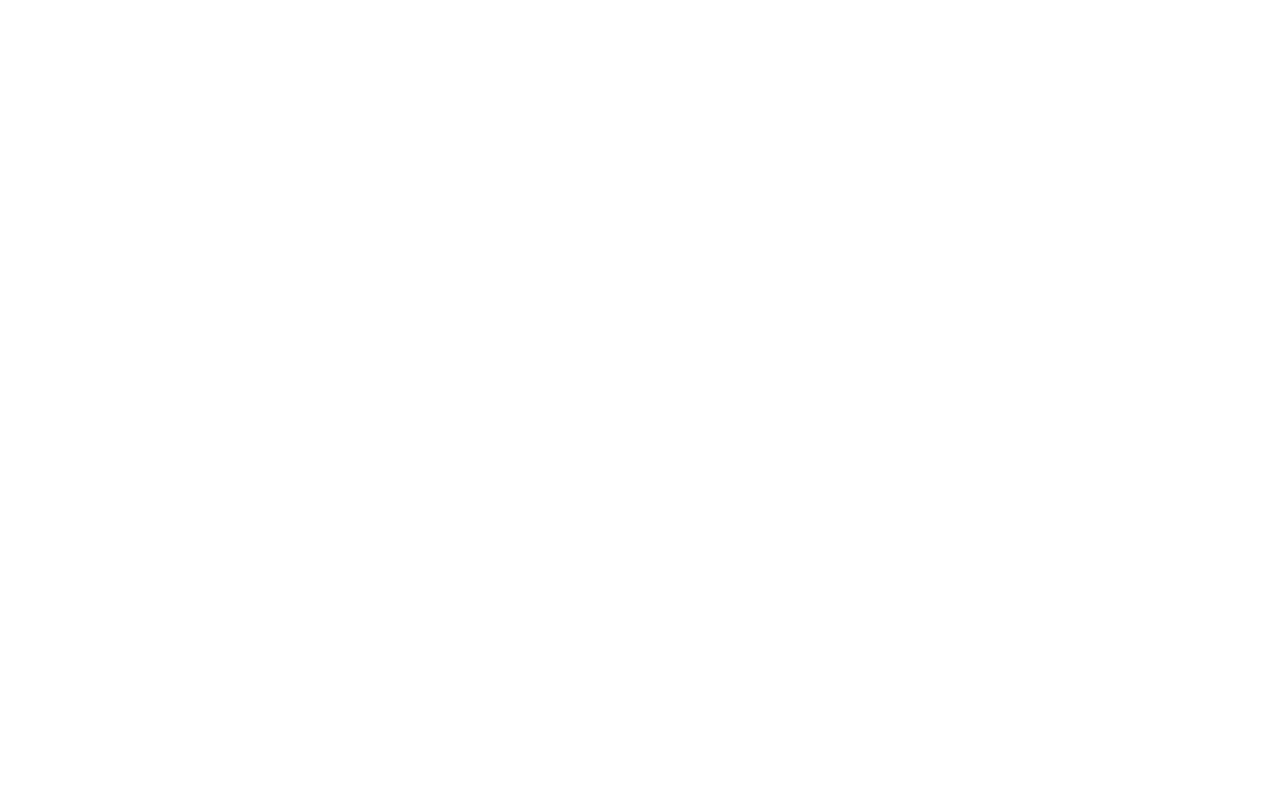
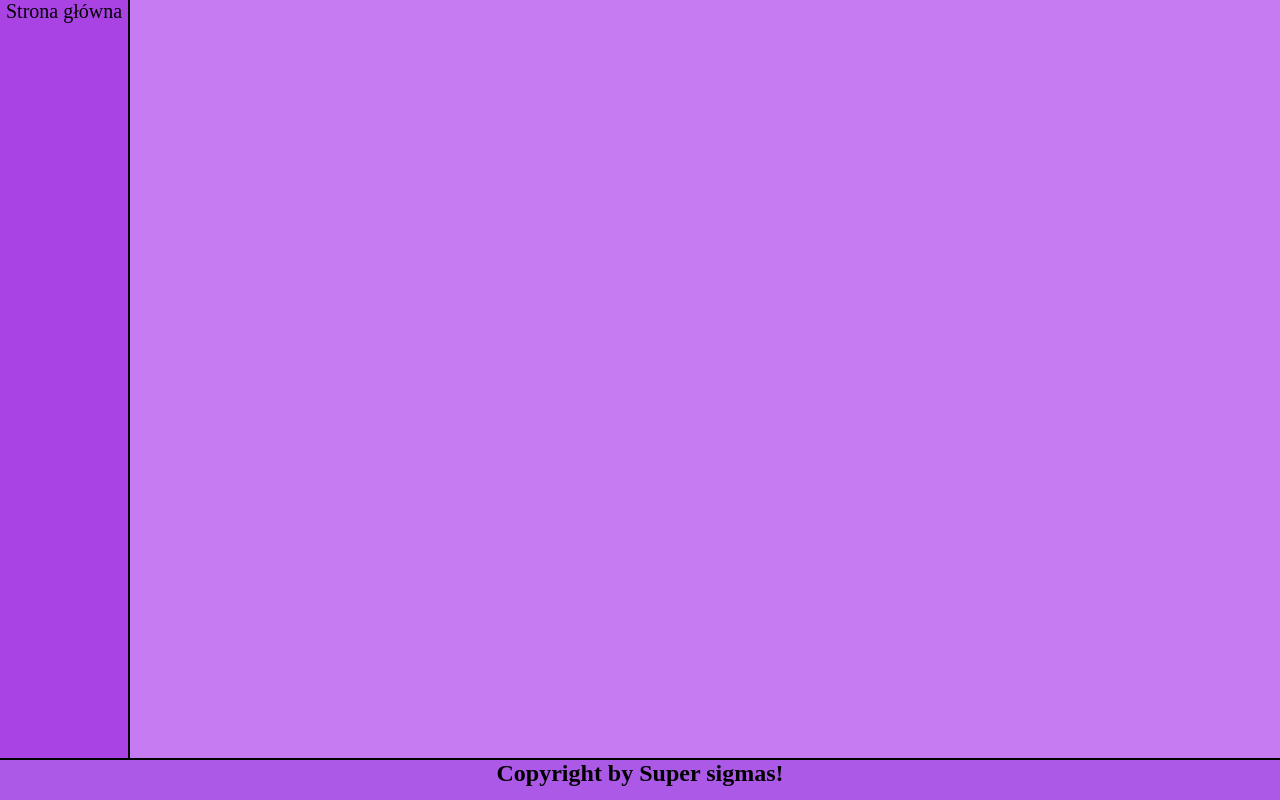
Before and after one commit to DawidKaszubaCT/ElProjedzkto, a PHP site: page / in a window 1280 px wide. Before the commit the page is empty. Run offline with PHP 8.4, Linux system fonts and the light colour scheme.

Commit message:
Main layout

```diff
--- a/Premier/index.php
+++ b/Premier/index.php
@@ -4,8 +4,19 @@
     <meta charset="UTF-8">
     <meta name="viewport" content="width=device-width, initial-scale=1.0">
     <title>Document</title>
+    <link rel="stylesheet" href="style.css">
 </head>
 <body>
+    <aside>
+        <a href="index.php">Strona główna</a>
+    </aside>
 
+     <section>
+
+     </section>
+
+    <footer>
+        <h2>Copyright by Super sigmas!</h2>
+    </footer>
 </body>
 </html>
--- /dev/null
+++ b/Premier/style.css
@@ -0,0 +1,27 @@
+body{
+    margin: 0;
+    padding: 0;
+    background-color: #c77bf3;
+}
+aside{
+    background-color: #a943e4;
+    width: 10%;
+    height: 95vh;
+    text-align: center;
+    border-right: 2px black solid;
+}
+aside > a{
+    color: black;
+    text-decoration: none;
+    font-size: 20px;
+}
+footer{
+    background-color: rgba(135, 39, 214, 0.397);
+    height: 5vh;
+    text-align: center;
+    outline: 2px solid black;
+}
+footer > h2{
+    padding: 0;
+    margin: 0;
+}
```
